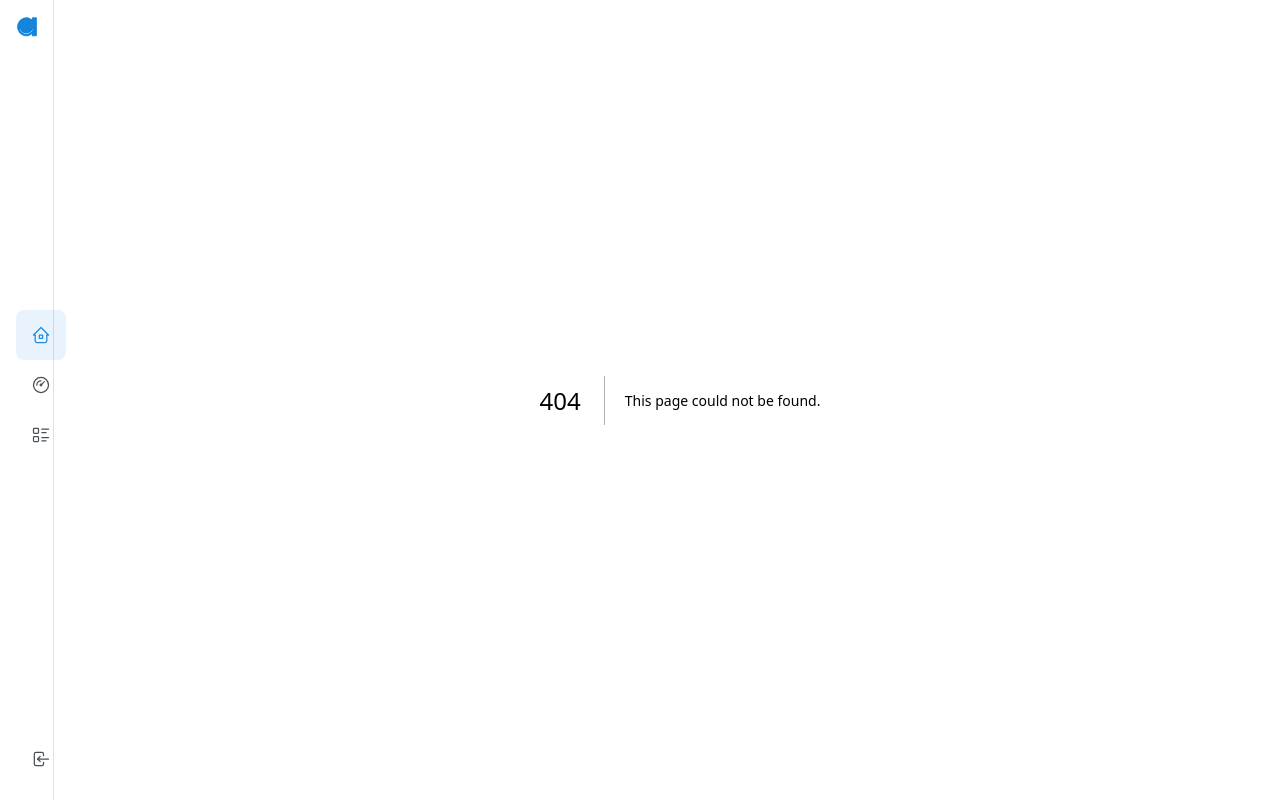
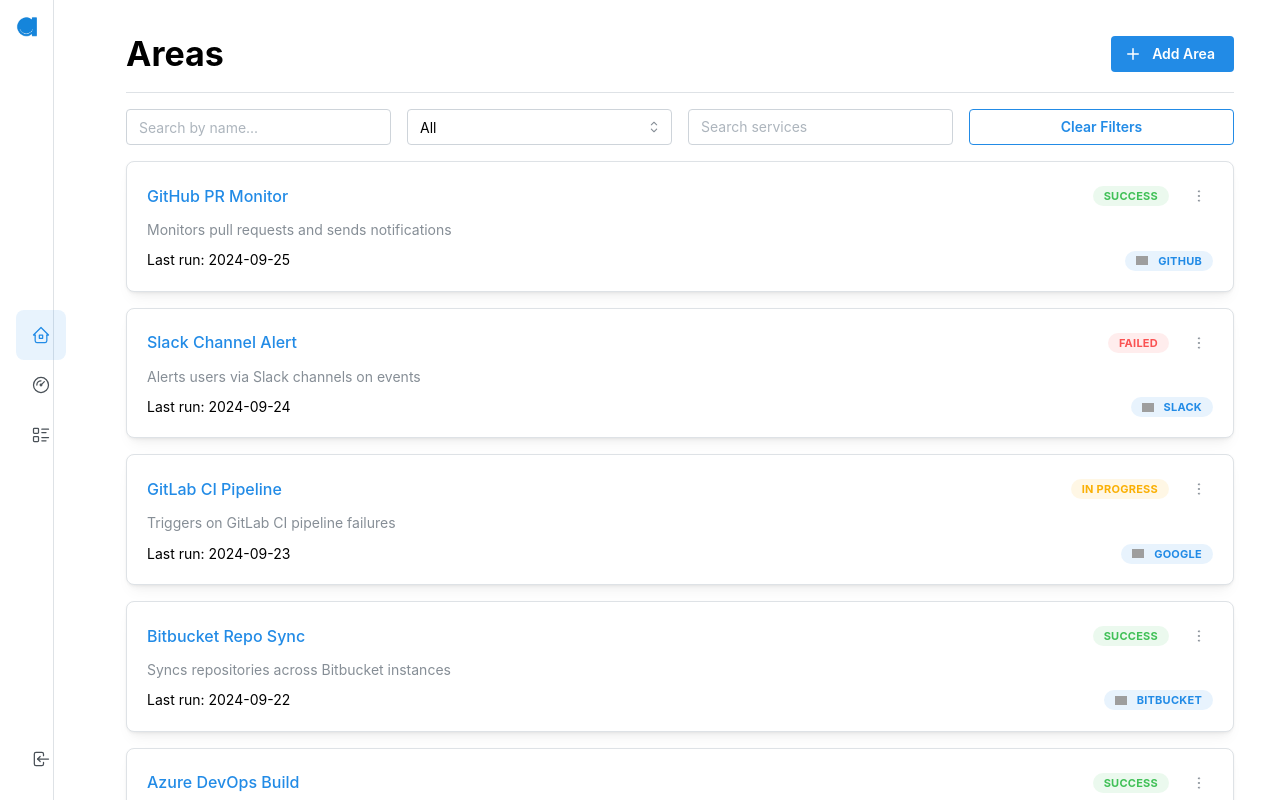
Before and after one commit to SamTess/AREA_Web, a Next.js app: page /areas in a window 1280 px wide. Before the commit this address had no page. Shown: the top 800 px of the page. Built offline with nearby package versions, Linux system fonts and the light colour scheme; grey boxes are pictures that could not be loaded.

Commit message:
[FEAT](AreaListPage): implement AreaListPage component with search, filter, and pagination functionality

```diff
--- /dev/null
+++ b/src/app/areas/page.tsx
@@ -0,0 +1,109 @@
+'use client';
+import React, { useState, useEffect, useMemo } from 'react';
+import AreaListCard from '../../components/ui/AreaListCard';
+import ServiceFilter from '../../components/ui/ServiceFilter';
+import { IconPlus } from '@tabler/icons-react';
+import { Title, TextInput, Select, Button, Group, Container, Stack, Divider, Pagination, Text } from '@mantine/core';
+import { useRouter } from 'next/navigation';
+import { getAreas, getServices } from '../../services/areasService';
+import { Area, Service } from '../../types';
+
+export default function AreaListPage() {
+    const [searchName, setSearchName] = useState('');
+    const [statusFilter, setStatusFilter] = useState('');
+    const [selectedServices, setSelectedServices] = useState<number[]>([]);
+    const [page, setPage] = useState(1);
+    const router = useRouter();
+    const [areas, setAreas] = useState<Area[]>([]);
+    const [services, setServices] = useState<Service[]>([]);
+
+    useEffect(() => {
+        const loadData = async () => {
+            const [areasData, servicesData] = await Promise.all([getAreas(), getServices()]);
+            setAreas(areasData);
+            setServices(servicesData);
+        };
+        loadData();
+    }, []);
+
+    const filteredAreas = useMemo(() => {
+        return areas.filter(area => {
+            if (searchName && !area.name.toLowerCase().includes(searchName.toLowerCase())) return false;
+            if (statusFilter && area.status !== statusFilter) return false;
+            if (selectedServices.length > 0 && !selectedServices.some(s => area.services.includes(s))) return false;
+            return true;
+        });
+    }, [searchName, statusFilter, selectedServices, areas]);
+
+    const itemsPerPage = 5;
+    const totalPages = Math.ceil(filteredAreas.length / itemsPerPage);
+    const paginatedAreas = filteredAreas.slice((page - 1) * itemsPerPage, page * itemsPerPage);
+
+    useEffect(() => {
+        if (page > totalPages && totalPages > 0) {
+            setPage(totalPages);
+        } else if (totalPages === 0) {
+            setPage(1);
+        }
+    }, [filteredAreas.length, totalPages, page]);
+
+    const clearFilters = () => {
+        setSearchName('');
+        setStatusFilter('');
+        setSelectedServices([]);
+        setPage(1);
+    };
+
+    return (
+        <Container size="lg" py="xl">
+            <Stack gap="md">
+                <Group justify="space-between">
+                    <Title order={1}>Areas</Title>
+                    <Button leftSection={<IconPlus size={18} />} onClick={() => router.push('/areas/new')}>Add Area</Button>
+                </Group>
+                <Divider />
+                <Group grow>
+                    <TextInput
+                        placeholder="Search by name..."
+                        value={searchName}
+                        onChange={(event) => setSearchName(event.currentTarget.value)}
+                    />
+                    <Select
+                        placeholder="Filter by status"
+                        data={[
+                            { value: '', label: 'All' },
+                            { value: 'failed', label: 'Failed' },
+                            { value: 'not started', label: 'Not Started' },
+                            { value: 'in progress', label: 'In Progress' },
+                            { value: 'success', label: 'Success' },
+                        ]}
+                        value={statusFilter}
+                        onChange={(value) => setStatusFilter(value || '')}
+                    />
+                    <div style={{ flex: 1 }}>
+                        <ServiceFilter
+                            services={services}
+                            value={selectedServices}
+                            onChange={setSelectedServices}
+                        />
+                    </div>
+                    <Button onClick={clearFilters} variant="outline">Clear Filters</Button>
+                </Group>
+                <AreaListCard areas={paginatedAreas} services={services} />
+                {filteredAreas.length === 0 && (
+                    <Text ta="center" c="dimmed">No areas found.</Text>
+                )}
+                {totalPages > 1 && (
+                    <Group justify="center" mt="md">
+                        <Pagination
+                            total={totalPages}
+                            value={page}
+                            onChange={setPage}
+                            radius="xl"
+                        />
+                    </Group>
+                )}
+            </Stack>
+        </Container>
+    );
+}
```
